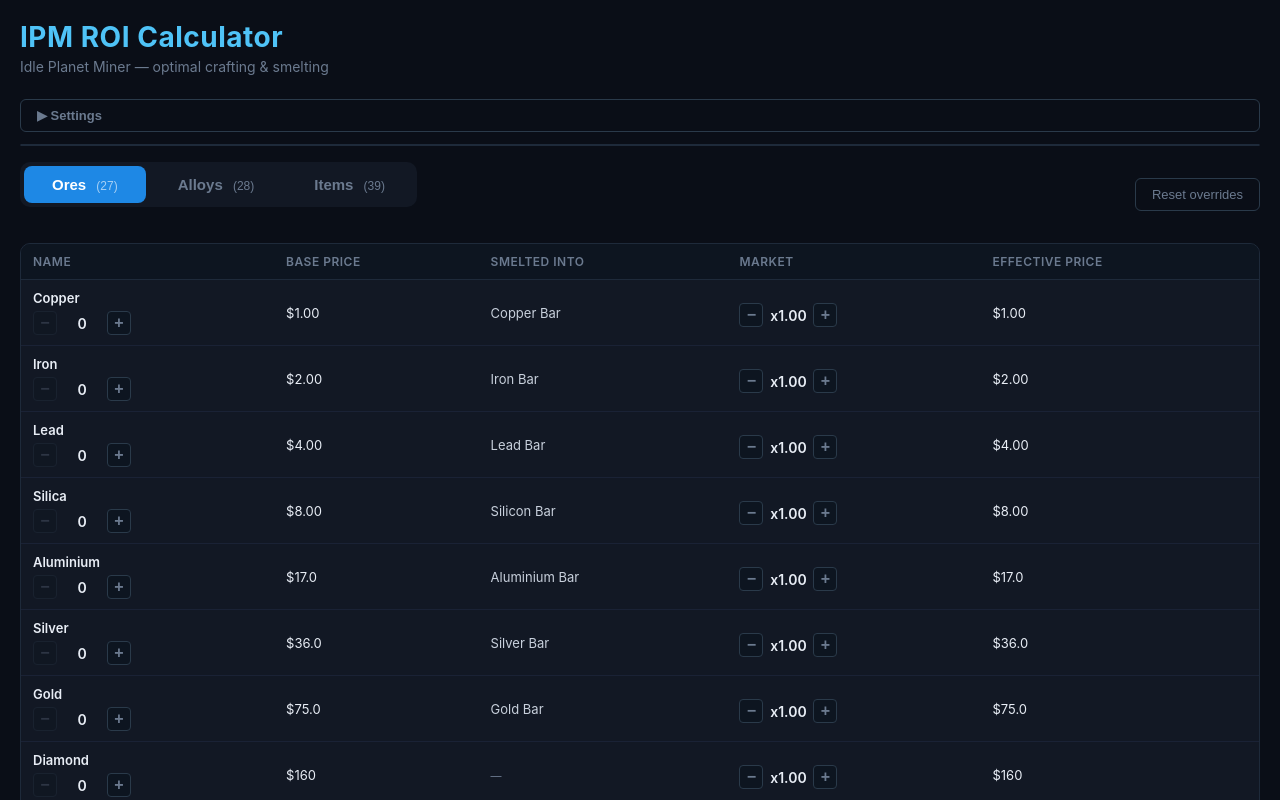
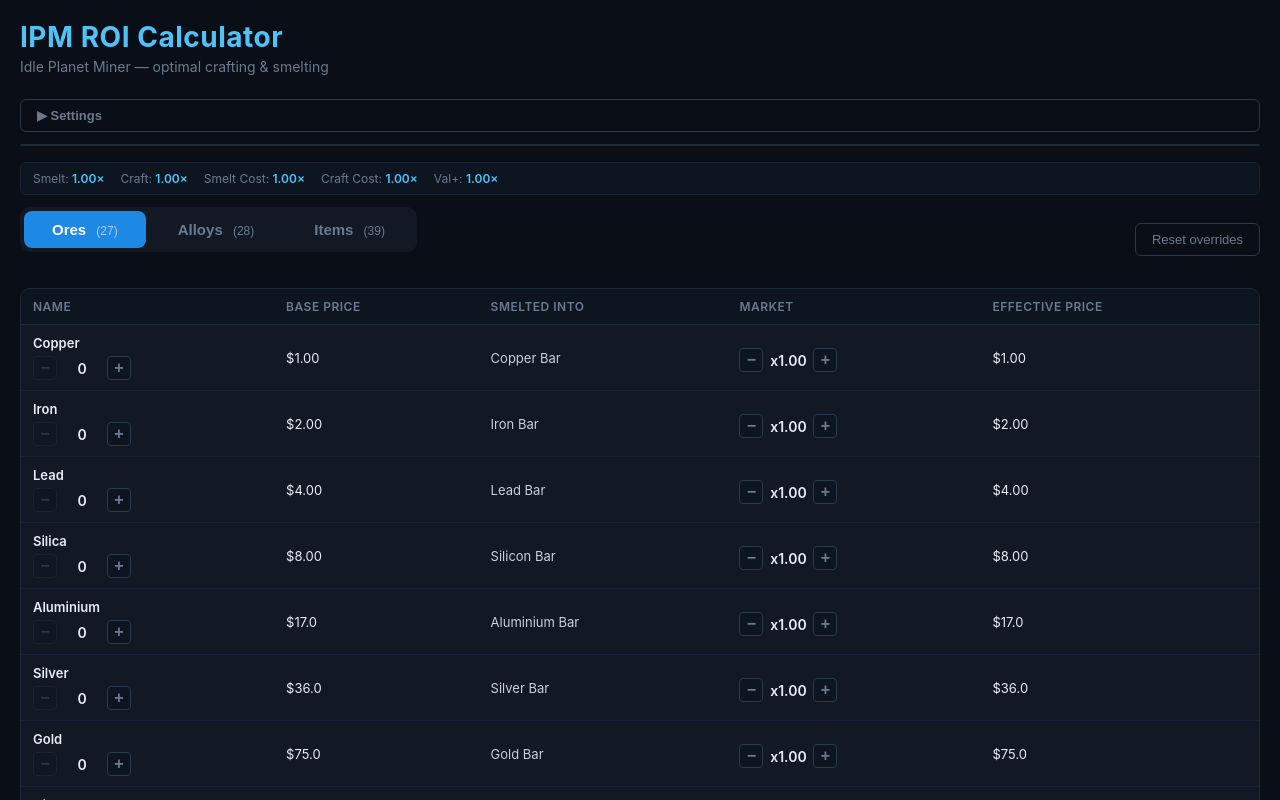
Before and after one commit to jwierzbanowski/idle-planet-optimizer, a Vue app: page / in a window 1280 px wide. Shown: the top 800 px of the page. Built offline with nearby package versions, Linux system fonts and the light colour scheme.

Commit message:
Added displaying current multipliers.

```diff
--- a/src/App.vue
+++ b/src/App.vue
@@ -4,6 +4,24 @@
     <div class="subtitle">Idle Planet Miner — optimal crafting &amp; smelting</div>
 
     <SettingsPanel />
+
+    <div v-if="!loading" class="debug-bar">
+      <span class="debug-item" title="Smelt Rate: {{ debugStats.smeltBreakdown }}">
+        Smelt: <strong>{{ debugStats.smeltRate }}</strong>
+      </span>
+      <span class="debug-item" title="Craft Rate: {{ debugStats.craftBreakdown }}">
+        Craft: <strong>{{ debugStats.craftRate }}</strong>
+      </span>
+      <span class="debug-item">
+        Smelt Cost: <strong>{{ debugStats.smeltCost }}</strong>
+      </span>
+      <span class="debug-item">
+        Craft Cost: <strong>{{ debugStats.craftCost }}</strong>
+      </span>
+      <span class="debug-item">
+        Val+: <strong>{{ debugStats.alloyItemVal }}</strong>
+      </span>
+    </div>
 
     <div class="header-row">
       <div class="tabs">
@@ -40,7 +58,8 @@ import { useOverrides } from './composables/useOverrides'
 import { useSettings } from './composables/useSettings'
 import {
   effectivePrice, calcMaterialCost, calcTotalTime,
-  getModifier, getSmeltSpeedMult, getCraftSpeedMult, renderTree, buildTree
+  getModifier, getSmeltSpeedMult, getCraftSpeedMult,
+  getProjectMultiplier, getStationMult, renderTree, buildTree
 } from './utils/calc'
 import { fmtPrice, fmtTime, fmtQty } from './utils/format'
 import { MARKET_VALS } from './utils/config'
@@ -73,6 +92,46 @@ loadData()
     console.error('Failed to load data:', e)
     loading.value = false
   })
+
+// ===== DEBUG STATS =====
+const debugStats = computed(() => {
+  const smeltRate = getSmeltSpeedMult(settings)
+  const craftRate = getCraftSpeedMult(settings)
+  const smeltCost = getModifier('rooms', 'underforge', settings)
+  const craftCost = getModifier('rooms', 'dorm', settings)
+  const alloyItemVal = getModifier('rooms', 'sales', settings)
+  return {
+    smeltRate: smeltRate ? smeltRate.toFixed(2) + '×' : '1.00×',
+    smeltBreakdown: breakdownSmelt(settings),
+    craftRate: craftRate ? craftRate.toFixed(2) + '×' : '1.00×',
+    craftBreakdown: breakdownCraft(settings),
+    smeltCost: smeltCost ? smeltCost.toFixed(2) + '×' : '1.00×',
+    craftCost: craftCost ? craftCost.toFixed(2) + '×' : '1.00×',
+    alloyItemVal: alloyItemVal ? alloyItemVal.toFixed(2) + '×' : '1.00×',
+  }
+})
+
+function breakdownSmelt(s) {
+  const parts = []
+  const f = getModifier('rooms', 'forge', s)
+  if (f) parts.push('Forge×' + f.toFixed(2))
+  const fp = getProjectMultiplier(s, ['advancedFurnace', 'superiorFurnace'])
+  if (fp) parts.push('Proj×' + fp.toFixed(2))
+  const ss = getStationMult(s, ['smelting1','smelting2','smelting3','smelting4','smelting5'])
+  if (ss && ss > 1) parts.push('Stn×' + ss.toFixed(2))
+  return parts.length ? parts.join(' + ') : 'none'
+}
+
+function breakdownCraft(s) {
+  const parts = []
+  const w = getModifier('rooms', 'workshop', s)
+  if (w) parts.push('Workshop×' + w.toFixed(2))
+  const cp = getProjectMultiplier(s, ['advancedCrafter', 'superiorCrafter'])
+  if (cp) parts.push('Proj×' + cp.toFixed(2))
+  const sc = getStationMult(s, ['crafting1','crafting2','crafting3','crafting4','crafting5'])
+  if (sc && sc > 1) parts.push('Stn×' + sc.toFixed(2))
+  return parts.length ? parts.join(' + ') : 'none'
+}
 
 function switchTab(tab) { activeTab.value = tab }
 
@@ -241,6 +300,12 @@ h1 {
   display: flex; justify-content: space-between; align-items: center;
   margin-bottom: 16px; flex-wrap: wrap; gap: 12px;
 }
+.debug-bar {
+  display: flex; gap: 16px; margin-bottom: 12px; padding: 8px 12px;
+  background: #0d1520; border-radius: 6px; border: 1px solid #1a2235;
+  font-size: 12px; color: #6b7a8f; flex-wrap: wrap;
+}
+.debug-item strong { color: #4fc3f7; font-weight: 600; }
 .table-wrap {
   overflow-x: auto; background: #121824; border-radius: 10px;
   border: 1px solid #1e2a3a;
--- a/src/utils/calc.js
+++ b/src/utils/calc.js
@@ -21,7 +21,7 @@ function getProjectModifier(settings, key) {
   return item.baseEffect
 }
 
-function getProjectMultiplier(settings, keys) {
+export function getProjectMultiplier(settings, keys) {
   let mult = 1
   for (const key of keys) {
     const mod = getProjectModifier(settings, key)
@@ -30,7 +30,7 @@ function getProjectMultiplier(settings, keys) {
   return mult > 1 ? mult : null
 }
 
-function getStationMult(settings, keys) {
+export function getStationMult(settings, keys) {
   let total = 0
   for (const key of keys) {
     const item = SETTINGS_CONFIG.station.find(i => i.key === key)
```
